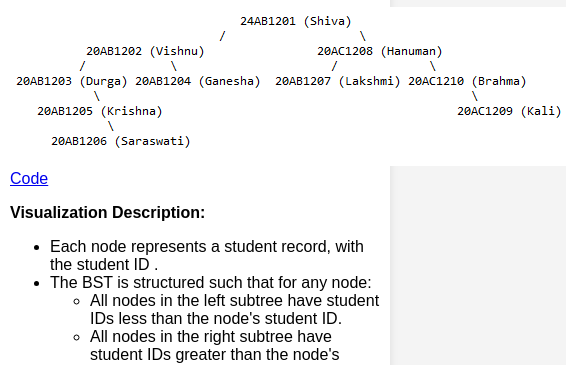
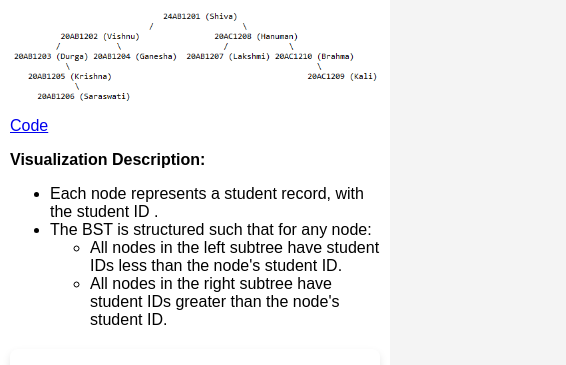
Before and after one commit to Debbatisudheer/BST-insertion-and-deletion, a plain HTML site: page index.html in a window 390 px wide. Shown: the part 279-644 px from the top of the page, 566 px wide, since content can reach past the window. Drawn offline with Linux system fonts and the light colour scheme.

Commit message:
Update styles.css

```diff
--- a/styles.css
+++ b/styles.css
@@ -109,4 +109,9 @@ footer {
     .studentTreeContainer {
       font-size: 14px; /* Adjust font size for better readability on small screens */
     }
+   img {
+                /* Adjust width to fit smaller screens */
+                width: 100%;
+                /* You can also adjust other styles like margin or padding here */
+            }
 }
```
